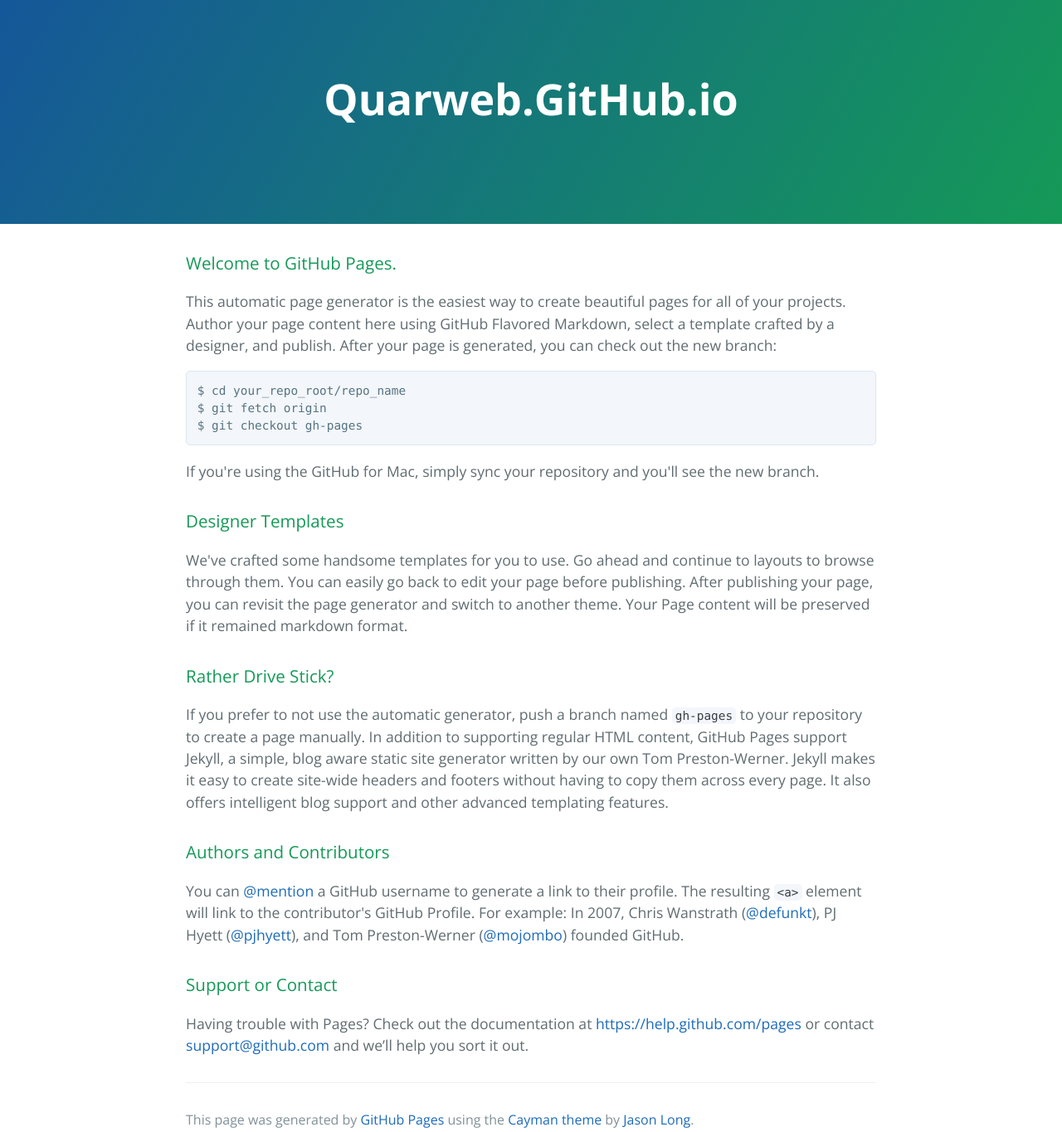
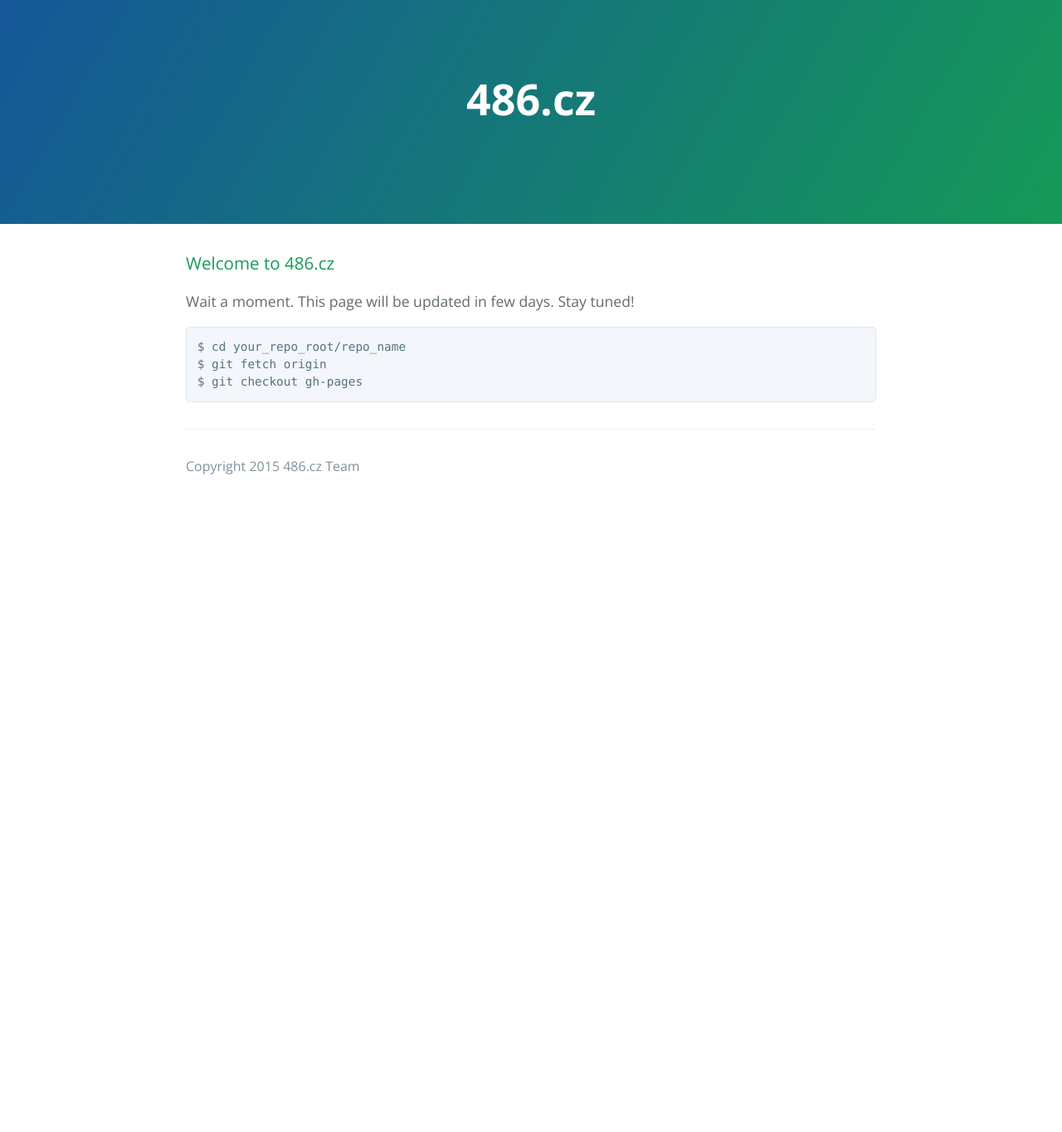
Before and after one commit to quarweb/quarweb.github.io, a plain HTML site: page index.html in a window 1280 px wide. Shown: the whole page at 83% size. After the commit the page ends 800 px from the top, so only its background shows below. Drawn offline with nearby package versions, Linux system fonts and the light colour scheme.

Commit message:
Update index.html

```diff
--- a/index.html
+++ b/index.html
@@ -2,7 +2,7 @@
 <html lang="en-us">
   <head>
     <meta charset="UTF-8">
-    <title>Quarweb.GitHub.io by quarweb</title>
+    <title>486.cz</title>
     <meta name="viewport" content="width=device-width, initial-scale=1">
     <link rel="stylesheet" type="text/css" href="stylesheets/normalize.css" media="screen">
     <link href='http://fonts.googleapis.com/css?family=Open+Sans:400,700' rel='stylesheet' type='text/css'>
@@ -11,46 +11,25 @@
   </head>
   <body>
     <section class="page-header">
-      <h1 class="project-name">Quarweb.GitHub.io</h1>
+      <h1 class="project-name">486.cz</h1>
       <h2 class="project-tagline"></h2>
     </section>
 
     <section class="main-content">
       <h3>
-<a id="welcome-to-github-pages" class="anchor" href="#welcome-to-github-pages" aria-hidden="true"><span class="octicon octicon-link"></span></a>Welcome to GitHub Pages.</h3>
+<a id="welcome-to-github-pages" class="anchor" href="#welcome-to-github-pages" aria-hidden="true"><span class="octicon octicon-link"></span></a>Welcome to 486.cz</h3>
 
-<p>This automatic page generator is the easiest way to create beautiful pages for all of your projects. Author your page content here using GitHub Flavored Markdown, select a template crafted by a designer, and publish. After your page is generated, you can check out the new branch:</p>
+<p>Wait a moment. This page will be updated in few days. Stay tuned!</p>
 
 <pre><code>$ cd your_repo_root/repo_name
 $ git fetch origin
 $ git checkout gh-pages
 </code></pre>
 
-<p>If you're using the GitHub for Mac, simply sync your repository and you'll see the new branch.</p>
-
-<h3>
-<a id="designer-templates" class="anchor" href="#designer-templates" aria-hidden="true"><span class="octicon octicon-link"></span></a>Designer Templates</h3>
-
-<p>We've crafted some handsome templates for you to use. Go ahead and continue to layouts to browse through them. You can easily go back to edit your page before publishing. After publishing your page, you can revisit the page generator and switch to another theme. Your Page content will be preserved if it remained markdown format.</p>
-
-<h3>
-<a id="rather-drive-stick" class="anchor" href="#rather-drive-stick" aria-hidden="true"><span class="octicon octicon-link"></span></a>Rather Drive Stick?</h3>
-
-<p>If you prefer to not use the automatic generator, push a branch named <code>gh-pages</code> to your repository to create a page manually. In addition to supporting regular HTML content, GitHub Pages support Jekyll, a simple, blog aware static site generator written by our own Tom Preston-Werner. Jekyll makes it easy to create site-wide headers and footers without having to copy them across every page. It also offers intelligent blog support and other advanced templating features.</p>
-
-<h3>
-<a id="authors-and-contributors" class="anchor" href="#authors-and-contributors" aria-hidden="true"><span class="octicon octicon-link"></span></a>Authors and Contributors</h3>
-
-<p>You can <a href="https://github.com/blog/821" class="user-mention">@mention</a> a GitHub username to generate a link to their profile. The resulting <code>&lt;a&gt;</code> element will link to the contributor's GitHub Profile. For example: In 2007, Chris Wanstrath (<a href="https://github.com/defunkt" class="user-mention">@defunkt</a>), PJ Hyett (<a href="https://github.com/pjhyett" class="user-mention">@pjhyett</a>), and Tom Preston-Werner (<a href="https://github.com/mojombo" class="user-mention">@mojombo</a>) founded GitHub.</p>
-
-<h3>
-<a id="support-or-contact" class="anchor" href="#support-or-contact" aria-hidden="true"><span class="octicon octicon-link"></span></a>Support or Contact</h3>
-
-<p>Having trouble with Pages? Check out the documentation at <a href="https://help.github.com/pages">https://help.github.com/pages</a> or contact <a href="mailto:support@github.com">support@github.com</a> and we’ll help you sort it out.</p>
 
       <footer class="site-footer">
 
-        <span class="site-footer-credits">This page was generated by <a href="https://pages.github.com">GitHub Pages</a> using the <a href="https://github.com/jasonlong/cayman-theme">Cayman theme</a> by <a href="https://twitter.com/jasonlong">Jason Long</a>.</span>
+        <span class="site-footer-credits">Copyright 2015 486.cz Team</span>
       </footer>
 
     </section>
```
